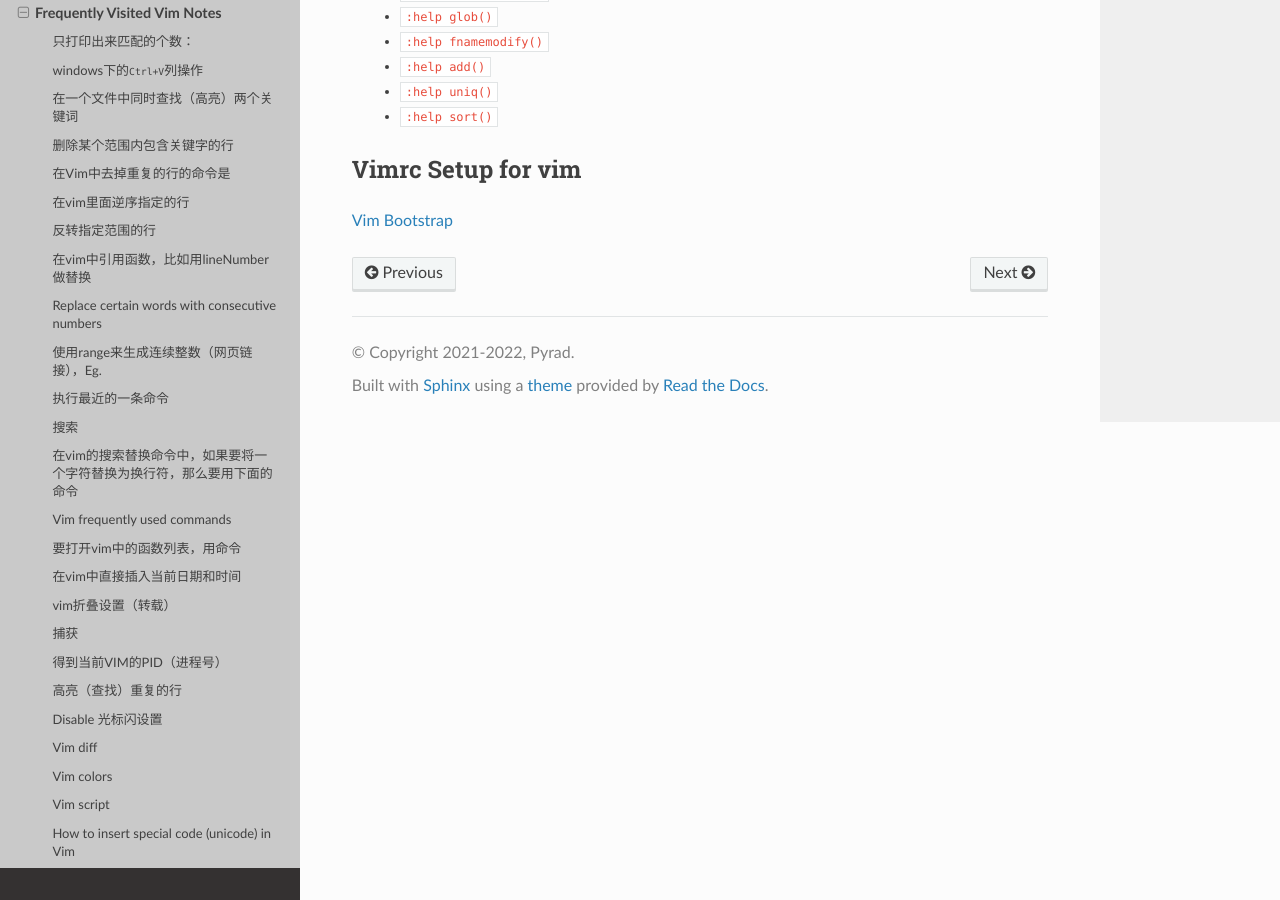
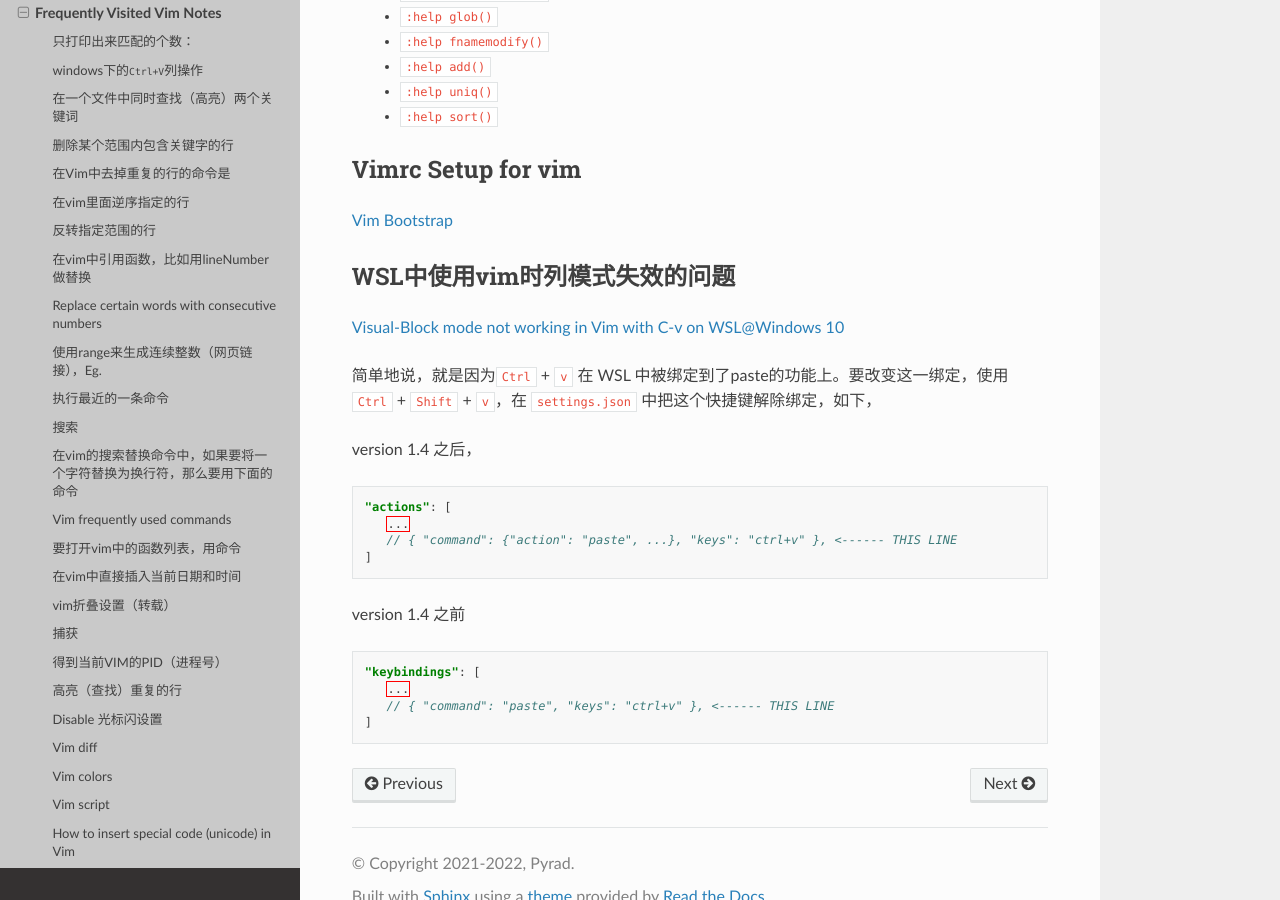
Before and after one commit to Pyrad/pyradnotes, a Sphinx documentation site: the page built from source/Vim/vim.md, in a window 1280 px wide and 900 px high, scrolled down 13986 px. Built offline with Sphinx 7.4.7 and the Read the Docs theme 2.0.0, drawn with Linux system fonts in a browser that asks for light colours; pages that are not in the unit, such as notebooks, are missing from menus.

Commit message:
Vim Ctrl + V doesn't work for WSL

````diff
--- a/source/Vim/vim.md
+++ b/source/Vim/vim.md
@@ -657,3 +657,28 @@
 ## Vimrc Setup for vim
 
 [Vim Bootstrap](https://vim-bootstrap.com/#tagline)
+
+
+## WSL中使用vim时列模式失效的问题
+
+[Visual-Block mode not working in Vim with C-v on WSL@Windows 10](https://stackoverflow.com/questions/61824177/visual-block-mode-not-working-in-vim-with-c-v-on-wslwindows-10)
+
+简单地说，就是因为`Ctrl` + `v` 在 WSL 中被绑定到了paste的功能上。要改变这一绑定，使用 `Ctrl` + `Shift` + `v`，在 `settings.json` 中把这个快捷键解除绑定，如下，
+
+version 1.4 之后，
+
+```json
+"actions": [
+   ...
+   // { "command": {"action": "paste", ...}, "keys": "ctrl+v" }, <------ THIS LINE
+]
+```
+
+version 1.4 之前
+
+```json
+"keybindings": [
+   ...
+   // { "command": "paste", "keys": "ctrl+v" }, <------ THIS LINE
+]
+```
````
Also changed, not shown: source/Notes/WinDevEnvSetup.md (+28 -0 lines).
